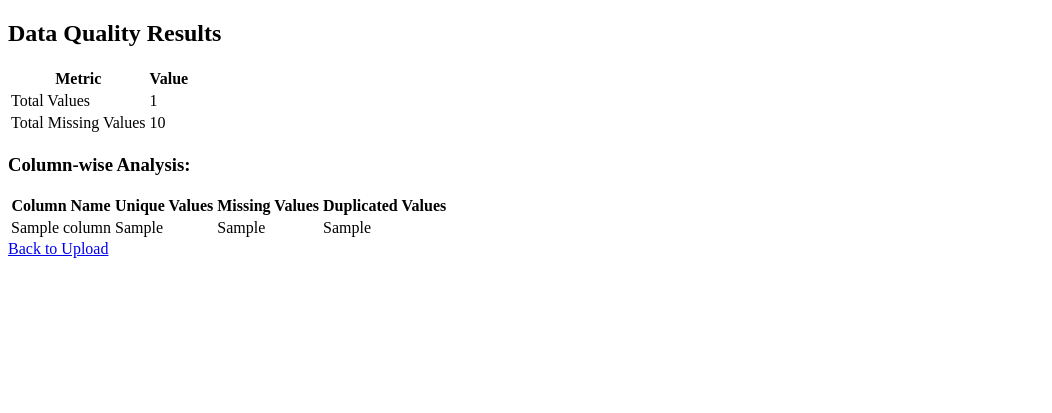
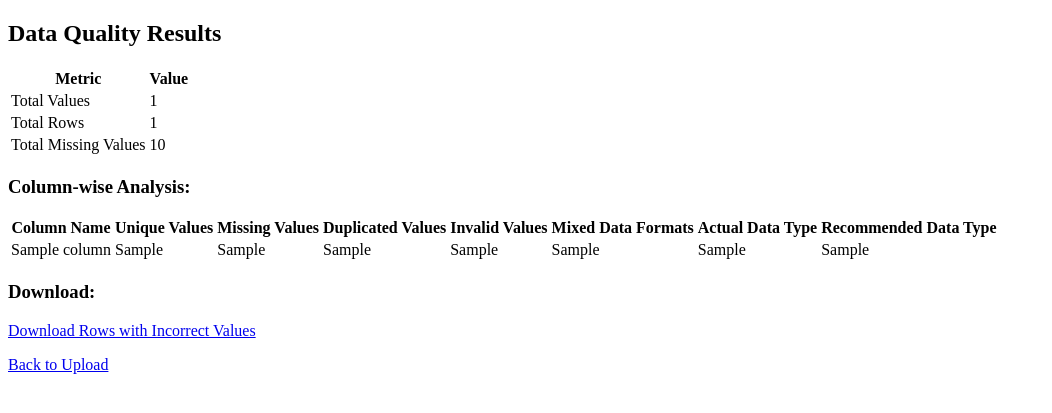
Before and after one commit to vishalshell/DataCheckUsingDjango, a Django app: template data_quality_app/templates/results.html in a window 1280 px wide. Shown: the top 413 px of the page, without its empty margins (0-1052 px from the left). Run offline with Django 4.2, Linux system fonts and the light colour scheme; the template is opened without the code that fills it: most values are stand-ins (such as "Sample title", 1, 10 or a date in 2020).

Commit message:
update on 15-oct-2023

```diff
--- a/data_quality_app/templates/results.html
+++ b/data_quality_app/templates/results.html
@@ -16,6 +16,10 @@
             <td>{{ results.total_values }}</td>
         </tr>
         <tr>
+            <td>Total Rows</td>
+            <td>{{ results.total_rows }}</td>
+        </tr>
+        <tr>
             <td>Total Missing Values</td>
             <td>{{ results.missing_values_total }}</td>
         </tr>
@@ -30,6 +34,10 @@
             <th>Unique Values</th>
             <th>Missing Values</th>
             <th>Duplicated Values</th>
+            <th>Invalid Values</th>
+            <th>Mixed Data Formats</th>
+            <th>Actual Data Type</th>
+            <th>Recommended Data Type</th>
         </tr>
     </thead>
     <tbody>
@@ -39,10 +47,19 @@
             <td>{{ col_data.unique_values }}</td>
             <td>{{ col_data.missing_values }}</td>
             <td>{{ col_data.duplicated_values }}</td>
+            <td>{{ col_data.invalid_values }}</td>
+            <td>{{ col_data.mixed_data_formats }}</td>
+            <td>{{ col_data.actual_dtype }}</td>
+            <td>{{ col_data.recommended_dtype }}</td>
         </tr>
         {% endfor %}
     </tbody>
 </table>
 
+<h3>Download:</h3>
+<p>
+    <a href="{% url 'download_failed_rows' %}">Download Rows with Incorrect Values</a>
+</p>
+
 <a href="{% url 'upload_file' %}">Back to Upload</a>
 {% endblock %}
--- a/data_quality_app/urls.py
+++ b/data_quality_app/urls.py
@@ -3,5 +3,5 @@ from . import views
 
 urlpatterns = [
     path('upload/', views.upload_file, name='upload_file'),
-    # ... other urls ...
+    path('download_failed_rows/', views.download_failed_rows, name='download_failed_rows'),
 ]
```
Also changed, not shown: data_quality_app/views.py (+49 -10 lines).
